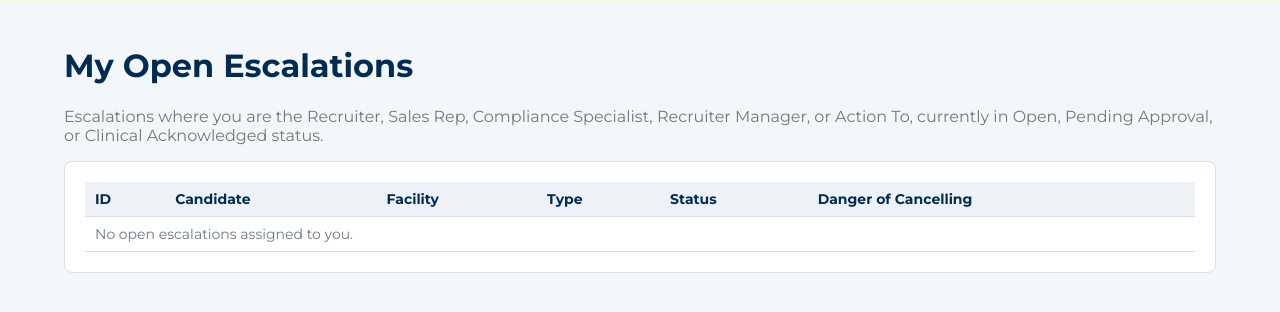
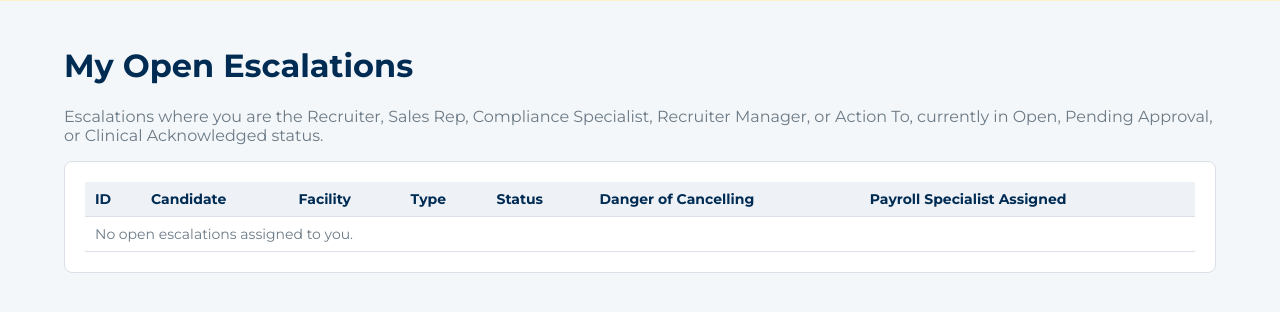
Before and after one commit to eitanmargolis/toa-escalations-portal, a Flask app: page /escalations/mine in a window 1280 px wide. Shown: the part 147-459 px from the top of the page. Run offline with Flask 3, Linux system fonts and the light colour scheme; a user stored in the database is signed in; data that the repository does not hold is empty; some libraries are stand-ins or nearby versions; some web fonts are replaced.

Commit message:
Add Payroll Specialist Assigned column for Payroll role

```diff
--- a/templates/my_open_escalations.html
+++ b/templates/my_open_escalations.html
@@ -6,7 +6,7 @@
 <p style="color:#6b7a86;">Escalations where you are the Recruiter, Sales Rep, Compliance Specialist, Recruiter Manager, or Action To, currently in Open, Pending Approval, or Clinical Acknowledged status.</p>
 <div class="card">
   <table>
-    <thead><tr><th>ID</th><th>Candidate</th><th>Facility</th><th>Type</th><th>Status</th><th>Danger of Cancelling</th></tr></thead>
+    <thead><tr><th>ID</th><th>Candidate</th><th>Facility</th><th>Type</th><th>Status</th><th>Danger of Cancelling</th>{% if current_user.role == "Payroll" %}<th>Payroll Specialist Assigned</th>{% endif %}</tr></thead>
     <tbody>
       {% for e in escalations %}
       <tr onclick="window.location='{{ url_for('view_escalation', escalation_id=e.id) }}'" style="cursor:pointer;">
@@ -16,9 +16,10 @@
         <td>{{ e.type }}</td>
         <td>{{ b.status_badge(e.status) }}</td>
         <td>{{ e.danger_of_cancelling or '-' }}</td>
+        {% if current_user.role == "Payroll" %}<td>{{ e.payroll_specialist_assigned or '-' }}</td>{% endif %}
       </tr>
       {% else %}
-      <tr><td colspan="6" style="color:#6b7a86;">No open escalations assigned to you.</td></tr>
+      <tr><td colspan="{{ 7 if current_user.role == 'Payroll' else 6 }}" style="color:#6b7a86;">No open escalations assigned to you.</td></tr>
       {% endfor %}
     </tbody>
   </table>
```
